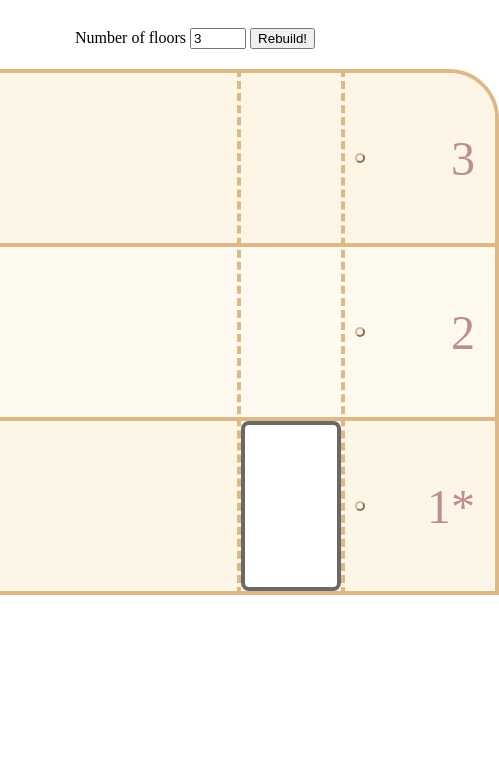
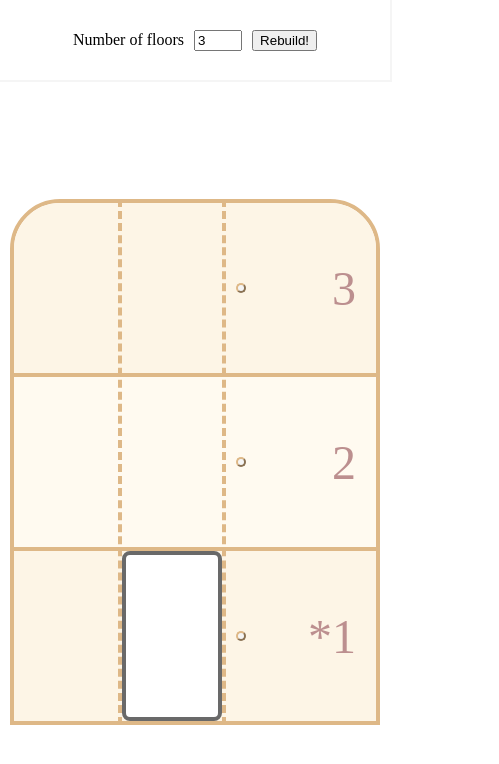
Before and after one commit to elushnikova/elevator, a website: page src/index.html in a window 390 px wide. Shown: the whole page, 499 px wide, since content can reach past the window. Drawn offline with Linux system fonts and the light colour scheme.

Commit message:
fix: Style page for small screens

```diff
--- a/package.json
+++ b/package.json
@@ -1,6 +1,6 @@
 {
   "name": "elevator",
-  "version": "1.1.1",
+  "version": "1.1.2",
   "description": "Basic elevator that travels across N-floor building",
   "author": "Lena Lushnikova",
   "license": "ISC",
--- a/src/index.html
+++ b/src/index.html
@@ -10,6 +10,7 @@
     <script src="elevator.js" defer></script>
   </head>
   <body>
+    <main>
       <form action="#" name="rebuild">
         <label for="floorsInput">Number of floors</label>
         <input
@@ -44,5 +45,6 @@
           ></div>
         </div>
       </div>
+    </main>
   </body>
 </html>
--- a/src/visual.css
+++ b/src/visual.css
@@ -4,6 +4,16 @@
 }
 
 body {
+  margin: 0;
+}
+
+main {
+  --panel-height: 80px;
+  --ptop: calc(20px + var(--panel-height));
+
+  box-sizing: border-box;
+  min-height: 100vh;
+  padding: var(--ptop) 10px 20px;
   display: flex;
   flex-direction: column;
   justify-content: center;
@@ -12,9 +22,12 @@ body {
 
 .building {
   position: relative;
+  box-sizing: border-box;
   display: flex;
   flex-direction: column-reverse;
-  width: 600px;
+  min-width: 300px;
+  width: 100%;
+  max-width: 640px;
   border: var(--border-size) solid burlywood;
   border-top-right-radius: 50px;
   border-top-left-radius: 50px;
@@ -54,7 +67,7 @@ body {
   pointer-events: none;
 }
 
-.floor.current .floor-num::after {
+.floor.current .floor-num::before {
   content: '*';
 }
 
@@ -62,6 +75,14 @@ body {
   .floor-num {
     margin-right: auto;
     margin-left: 20px;
+  }
+
+  .floor.current .floor-num::before {
+    content: '';
+  }
+
+  .floor.current .floor-num::after {
+    content: '*';
   }
 }
 
@@ -121,5 +142,21 @@ body {
 }
 
 form {
-  margin: 20px;
+  position: fixed;
+  top: 0;
+  right: 0;
+  left: 0;
+  z-index: 20;
+  box-sizing: border-box;
+  height: var(--panel-height);
+  display: flex;
+  justify-content: center;
+  align-items: center;
+  gap: 10px;
+  background: white;
+  box-shadow: 0 0 0 2px whitesmoke;
 }
+
+input[type='number'] {
+  width: 3em;
+}
```
Also changed, not shown: 1 other file. Lines whose indentation alone changed are shown as unchanged.
